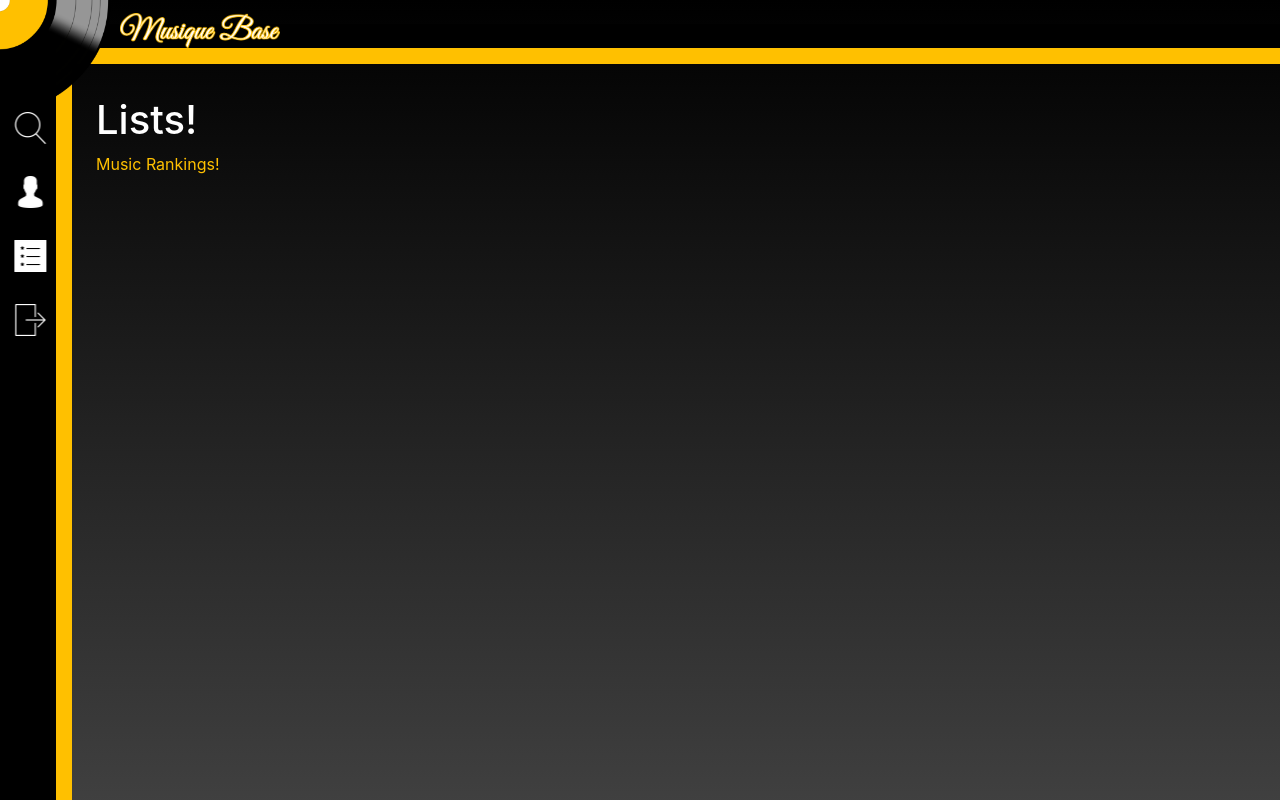
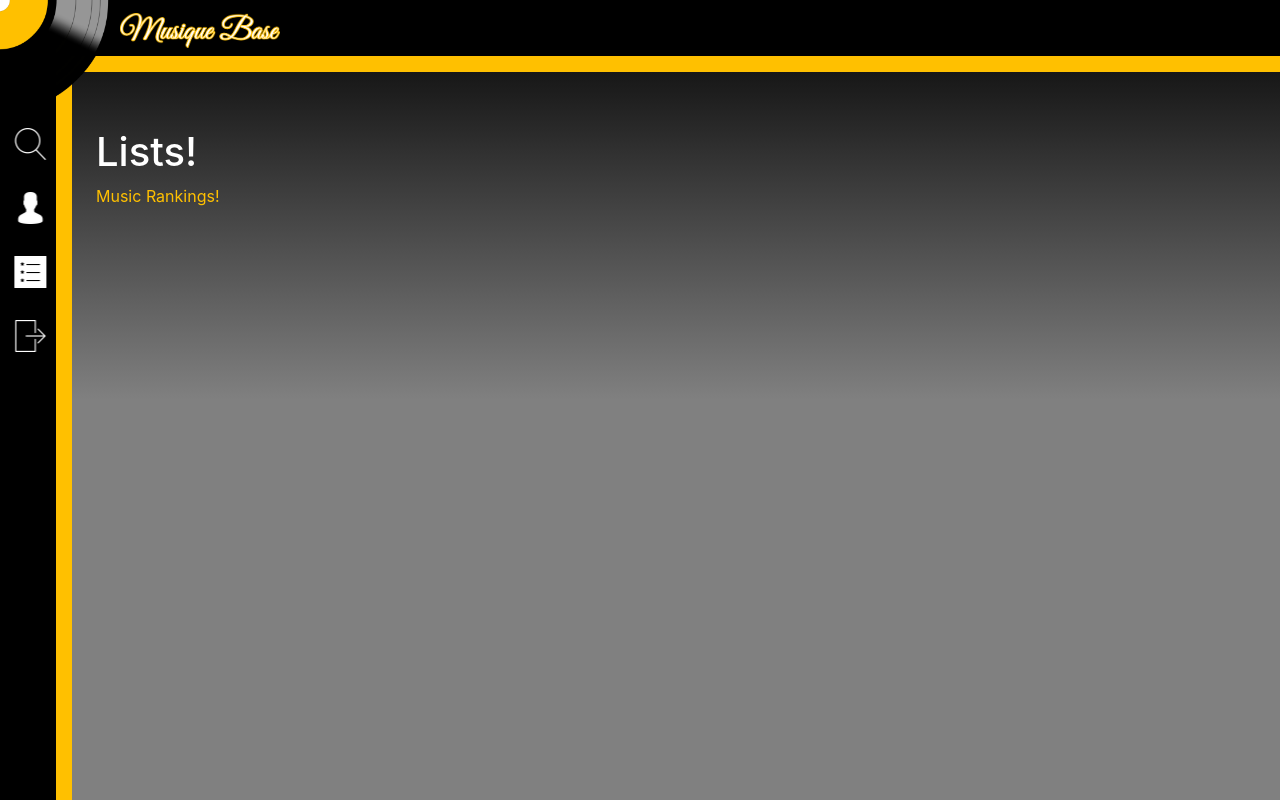
Before and after one commit to luximperium/ReviewWebsiteClient, a React (Create React App) app in the folder review-website/: page /lists in a window 1280 px wide. Shown: the top 800 px of the page. Built offline with nearby package versions, Linux system fonts and the light colour scheme.

Commit message:
More random updates!

```diff
--- a/review-website/src/App.css
+++ b/review-website/src/App.css
@@ -1,8 +1,7 @@
 body {
   background-color: gray;
-  background: linear-gradient(black 0%, gray 50%);
-  width: 100vw;
-  height: 201.5em;
+  background: fixed linear-gradient(black 0%, gray 50%);
+  height: 100vh;
 }
 .searchMain {
   height: 3em;
@@ -30,15 +29,15 @@ body {
 .header {
   border-bottom: 1em solid #ffc000;
   background-color: black;
-  height: 2.5em;
+  height: 4.5em;
+  transform: translateY(-1.5em);
 }
 .sidebar-styling {
   background-color: black;
-  position: absolute;
   padding-bottom: 39.96em;
-  padding-top: 5em;
-  height: 200em;
-  transform: translateY(-17em);
+  position: fixed;
+  padding-top: 9em;
+  transform: translateY(-22em);
   width: 4.5em;
   border-right: 1em solid #ffc000;
   z-index: 0;
@@ -46,7 +45,9 @@ body {
 .sidebar {
   font-family: initial;
 }
-
+.sidebar-master {
+  height: 90%;
+}
 .sidebarIcon {
   padding-top: 1em;
   padding-bottom: 1em;
@@ -56,7 +57,7 @@ body {
   z-index: 1;
   position: relative;
   width: 14em;
-  transform: translateY(-11em) translateX(-7.1em);
+  transform: translateY(-13em) translateX(-7.1em);
 }
 .search {
   position: static;
@@ -131,3 +132,6 @@ body {
 .artistsubtext {
   color: white;
 }
+.artistDiv {
+  display: flex;
+}
--- a/review-website/src/components/apps/artist.js
+++ b/review-website/src/components/apps/artist.js
@@ -1,6 +1,7 @@
 import React from 'react';
 import "../../App.css";
 import { useState, useEffect } from 'react';
+import { Col, Row } from 'reactstrap';
 
 const Artist = (artistinfo) => {
     let urltoresources = artistinfo.artistinfo
@@ -24,11 +25,15 @@ const Artist = (artistinfo) => {
     return (
         <div className="artist">
             <div className="artistDiv">
-                <h1 className="artistname">{artist.name}</h1>
+                <Row className="artistRow">
+                <Col className="col-3"><h1 className="artistname">{artist.name}</h1>
                 <img src={resultsfromsearch.thumb} className="artistThumb" />
-                <p className="artistsubtext">
+                </Col>
+
+              <Col className="col-9"><p className="artistsubtext">
                     {artist.profile}
-                </p>
+                </p></Col>
+                </Row>
             </div>
         </div>
     );
--- a/review-website/src/components/site/header.js
+++ b/review-website/src/components/site/header.js
@@ -10,7 +10,7 @@ import "../../App.css";
 const Header = () => {
 
   return (
-      <header>
+      <header className="header-container">
         <Navbar className="header">
           <Nav className="ml-auto" navbar>
             <div className="searchNav">
```
